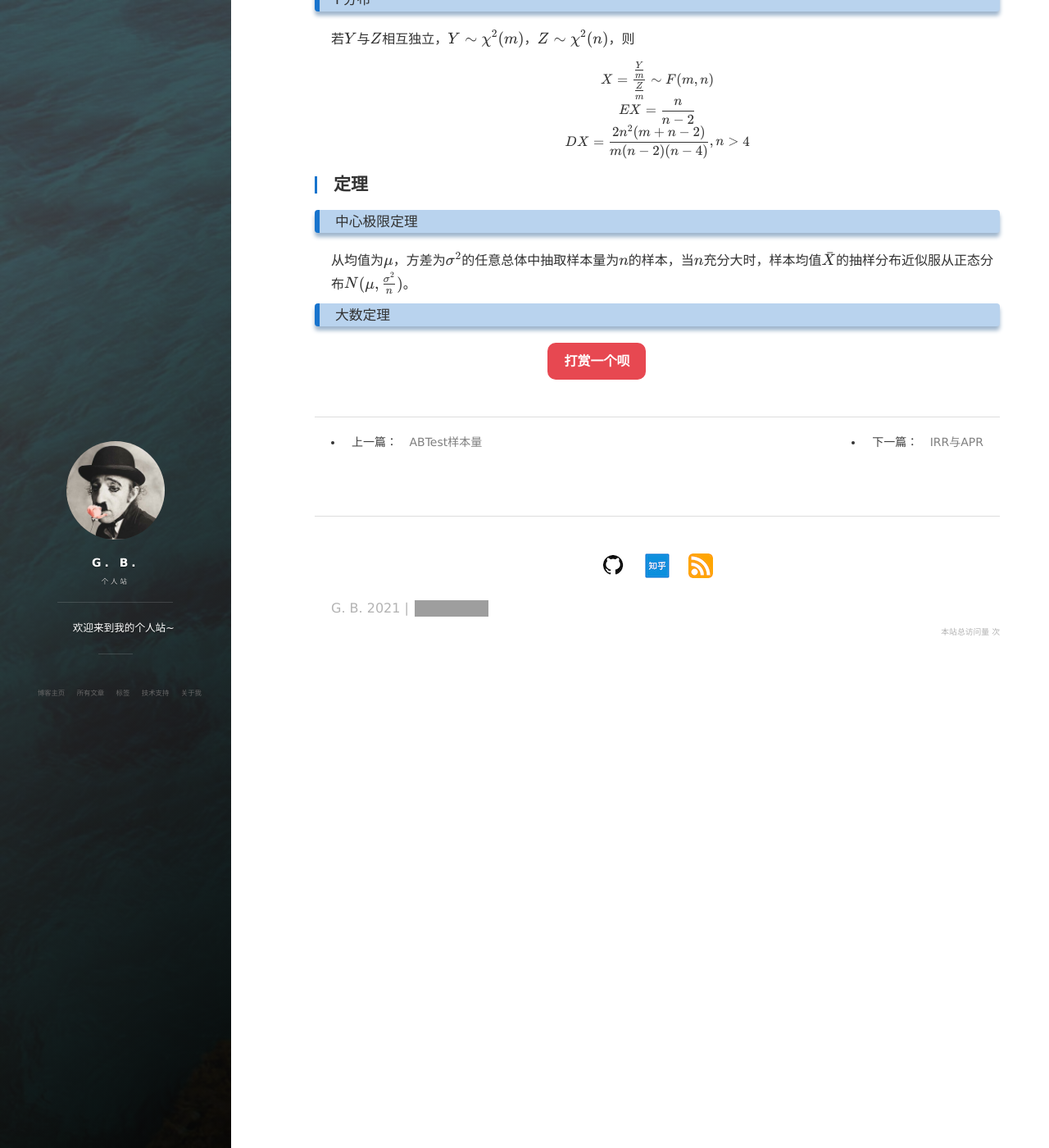
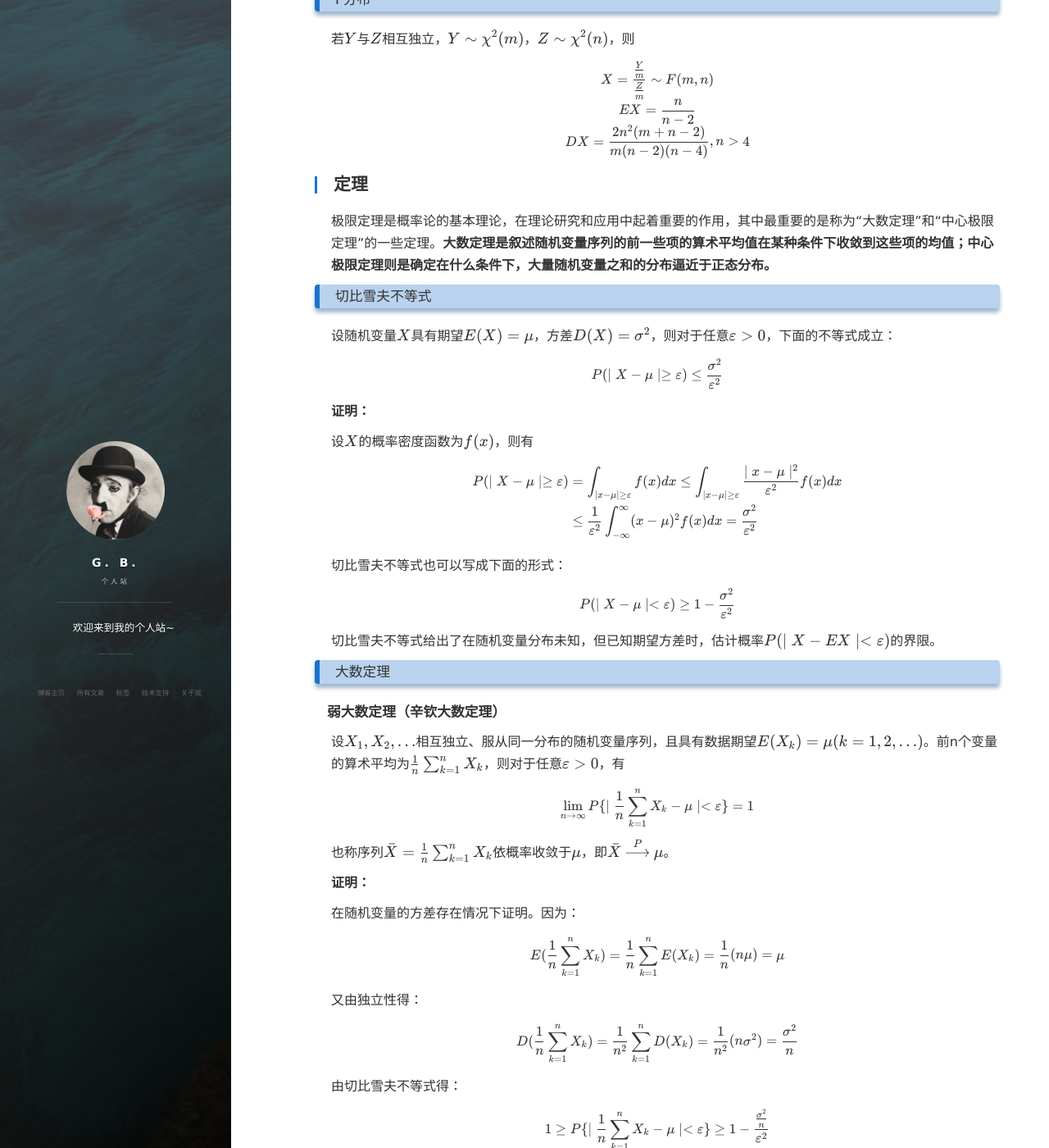
Before and after one commit to Blanket58/Blanket58.github.io, a Jekyll site: the page built from _posts/2021-08-03-statistical-theory.md, in a window 1280 px wide and 1400 px high, scrolled down 3508 px. Shown: the whole window at 82% size. Built offline with Jekyll 4.4.1, drawn with Linux system fonts in a browser that asks for light colours; nearby versions of some CDN libraries; comment, search, counter and statistics services are not loaded; some of the changed text lies outside the part shown; grey boxes are pictures that could not be loaded.

Commit message:
Update 2021-08-03-statistical-theory.md

```diff
--- a/_posts/2021-08-03-statistical-theory.md
+++ b/_posts/2021-08-03-statistical-theory.md
@@ -193,8 +193,89 @@ $$
 
 ## 定理
 
+极限定理是概率论的基本理论，在理论研究和应用中起着重要的作用，其中最重要的是称为“大数定理”和“中心极限定理”的一些定理。**大数定理是叙述随机变量序列的前一些项的算术平均值在某种条件下收敛到这些项的均值；中心极限定理则是确定在什么条件下，大量随机变量之和的分布逼近于正态分布。**
+
+### 切比雪夫不等式
+
+设随机变量$X$具有期望$E(X) = \mu$，方差$D(X) = \sigma^2$，则对于任意$\varepsilon > 0$，下面的不等式成立：
+
+$$
+P(\mid X - \mu \mid \ge \varepsilon) \le \frac {\sigma^2} {\varepsilon^2}
+$$
+
+**证明：**
+
+设$X$的概率密度函数为$f(x)$，则有
+
+$$
+\begin{aligned}
+P(\mid X - \mu \mid \ge \varepsilon) &= \int_{\mid x - \mu \mid \ge \varepsilon} f(x) dx \le \int_{\mid x - \mu \mid \ge \varepsilon} \frac {\mid x - \mu \mid^2} {\varepsilon^2}f(x) dx \\
+&\le \frac 1 {\varepsilon^2} \int_{-\infty}^{\infty} (x- \mu)^2f(x)dx = \frac {\sigma^2} {\varepsilon^2}
+\end{aligned}
+$$
+
+切比雪夫不等式也可以写成下面的形式：
+
+$$
+P(\mid X - \mu \mid < \varepsilon) \ge 1 - \frac {\sigma^2} {\varepsilon^2}
+$$
+
+切比雪夫不等式给出了在随机变量分布未知，但已知期望方差时，估计概率$P(\mid X - EX \mid < \varepsilon)$的界限。
+
+### 大数定理
+
+#### 弱大数定理（辛钦大数定理）
+
+设$X_1, X_2, ...$相互独立、服从同一分布的随机变量序列，且具有数据期望$E(X_k)=\mu (k=1,2,...)$。前n个变量的算术平均为$\frac 1 n \sum_{k=1}^n X_k$，则对于任意$\varepsilon>0$，有
+
+$$
+\lim_{n \to \infty} P\{\mid \frac 1 n \sum_{k=1}^n X_k - \mu \mid < \varepsilon \} = 1
+$$
+
+也称序列$\bar X = \frac 1 n \sum_{k=1}^n X_k$依概率收敛于$\mu$，即$\bar X \xrightarrow{P} \mu$。
+
+**证明：**
+
+在随机变量的方差存在情况下证明。因为：
+
+$$
+E(\frac 1 n \sum_{k=1}^n X_k) = \frac 1 n \sum_{k=1}^nE(X_k)=\frac 1 n (n\mu) = \mu
+$$
+
+又由独立性得：
+
+$$
+D(\frac 1 n \sum_{k=1}^n X_k) = \frac 1 {n^2} \sum_{k=1}^nD(X_k)=\frac 1 {n^2} (n\sigma^2) = \frac {\sigma^2} n
+$$
+
+由切比雪夫不等式得：
+
+$$
+1 \ge P\{\mid \frac 1 n \sum_{k=1}^n X_k - \mu \mid < \varepsilon \} \ge 1 - \frac {\frac {\sigma^2} n} {\varepsilon^2}
+$$
+
+在上式中令$n \to \infty$，即得：
+
+$$
+\lim_{n \to \infty} P\{\mid \frac 1 n \sum_{k=1}^n X_k - \mu \mid < \varepsilon \} = 1
+$$
+
+#### 伯努利大数定理
+
+设$f_A$是$n$次独立重复试验中事件A发生的次数，$p$是事件A在每次试验中发生的概率，则对于任意$\varepsilon > 0$，有
+
+$$
+\lim_{n \to \infty} P(\mid \frac {f_A} n - p \mid < \varepsilon) = 1
+$$
+
+或
+
+$$
+\lim_{n \to \infty} P(\mid \frac {f_A} n - p \mid \ge \varepsilon) = 0
+$$
+
+这即是频率稳定性的真正含义，当试验次数很大时，便可以用事件的频率来代替概率。
+
 ### 中心极限定理
 
 从均值为$\mu$，方差为$\sigma^2$的任意总体中抽取样本量为$n$的样本，当$n$充分大时，样本均值$\bar X$的抽样分布近似服从正态分布$N(\mu, \frac {\sigma^2} n)$。
-
-### 大数定理
```
